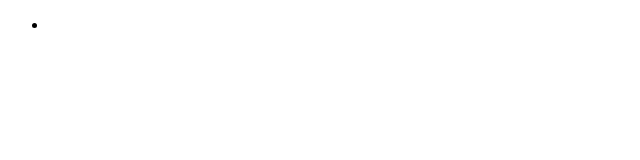
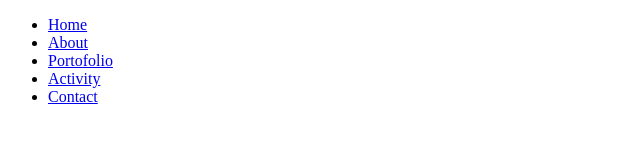
Before and after one commit to qoryy17/Landing-Page, a plain HTML site: page index.html in a window 1280 px wide. Shown: the whole page, without its empty margins (0-640 px from the left). Drawn offline with Linux system fonts and the light colour scheme.

Commit message:
#update : stucture menu

```diff
--- a/index.html
+++ b/index.html
@@ -11,7 +11,11 @@
     <header>
       <nav>
         <ul>
-          <li></li>
+          <li><a href="index.html">Home</a></li>
+          <li><a href="#about">About</a></li>
+          <li><a href="#portofolio">Portofolio</a></li>
+          <li><a href="#activity">Activity</a></li>
+          <li><a href="#contact">Contact</a></li>
         </ul>
       </nav>
     </header>
@@ -20,19 +24,19 @@
     <!-- End section hero -->
 
     <!-- Section about -->
-    <section class="about-section"></section>
+    <section class="about-section" id="about"></section>
     <!-- End section about -->
 
     <!-- Section portofolio -->
-    <section class="portofolio-section"></section>
+    <section class="portofolio-section" id="portofolio"></section>
     <!-- End section portofolio -->
 
     <!-- Section activity -->
-    <section class="activity-section"></section>
+    <section class="activity-section" id="activity"></section>
     <!-- End section activity -->
 
     <!-- Section contact -->
-    <section class="contact-section"></section>
+    <section class="contact-section" id="contact"></section>
     <!-- End section contact -->
 
     <!-- Footer -->
```
